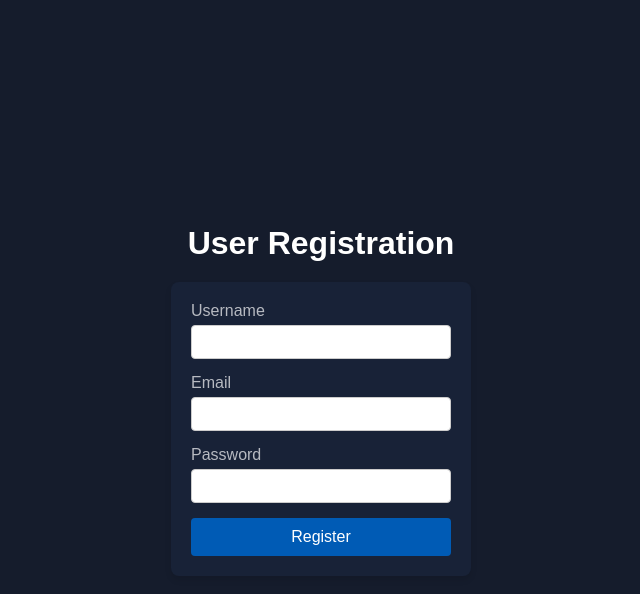
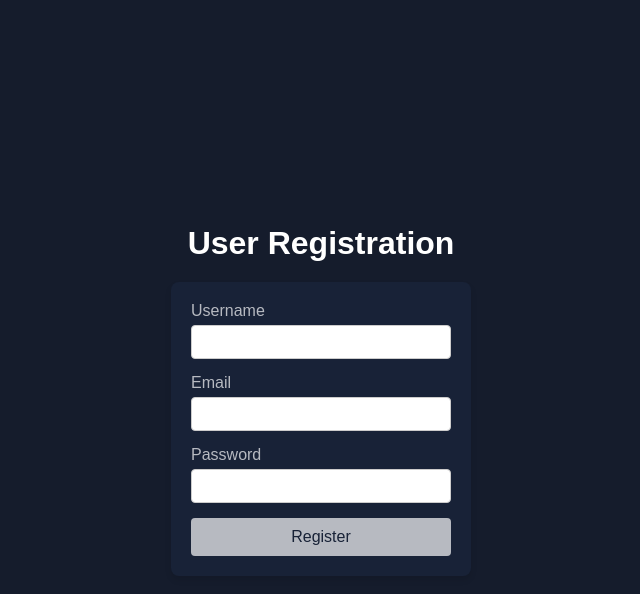
Before and after one commit to Fathismael93/benew-admin-next15, a Next.js app: page /register in a window 1280 px wide. In both pictures the pointer is over the button "Register". Shown: the top 594 px of the page, without its empty margins (319-959 px from the left). Built offline with nearby package versions, Linux system fonts and the light colour scheme.

Commit message:
Added registration form frontend part

```diff
--- a/ui/styling/register/register.css
+++ b/ui/styling/register/register.css
@@ -54,7 +54,7 @@
   .submit-button {
     width: 100%;
     padding: 10px;
-    background-color: var(--bgSoft);
+    background-color: var(--bg);
     color: var(--text);
     border: none;
     border-radius: 4px;
@@ -63,5 +63,6 @@
   }
 
   .submit-button:hover {
-    background-color: #005bb5;
+    background-color: var(--textSoft);
+    color: var(--bgSoft);
   }
```
